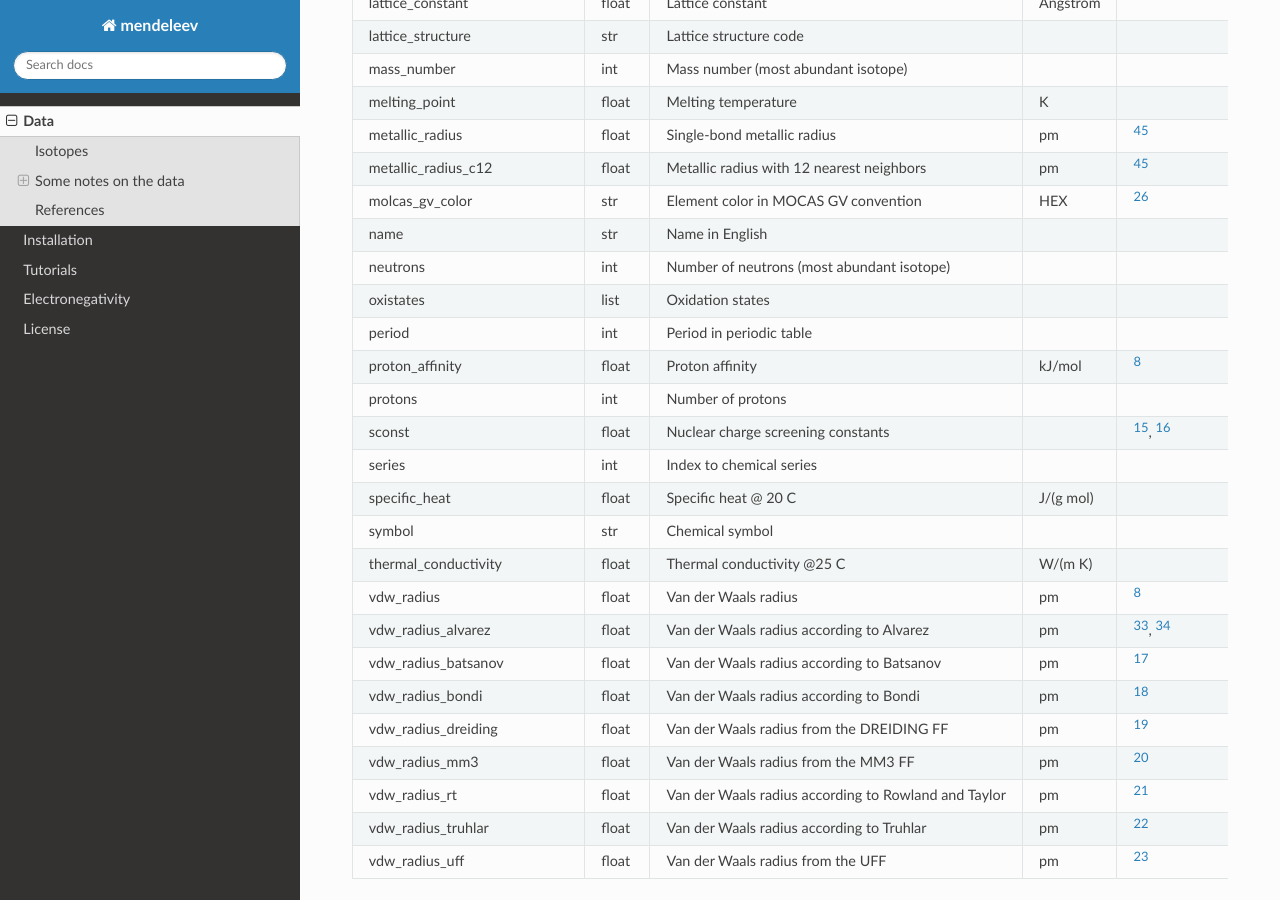
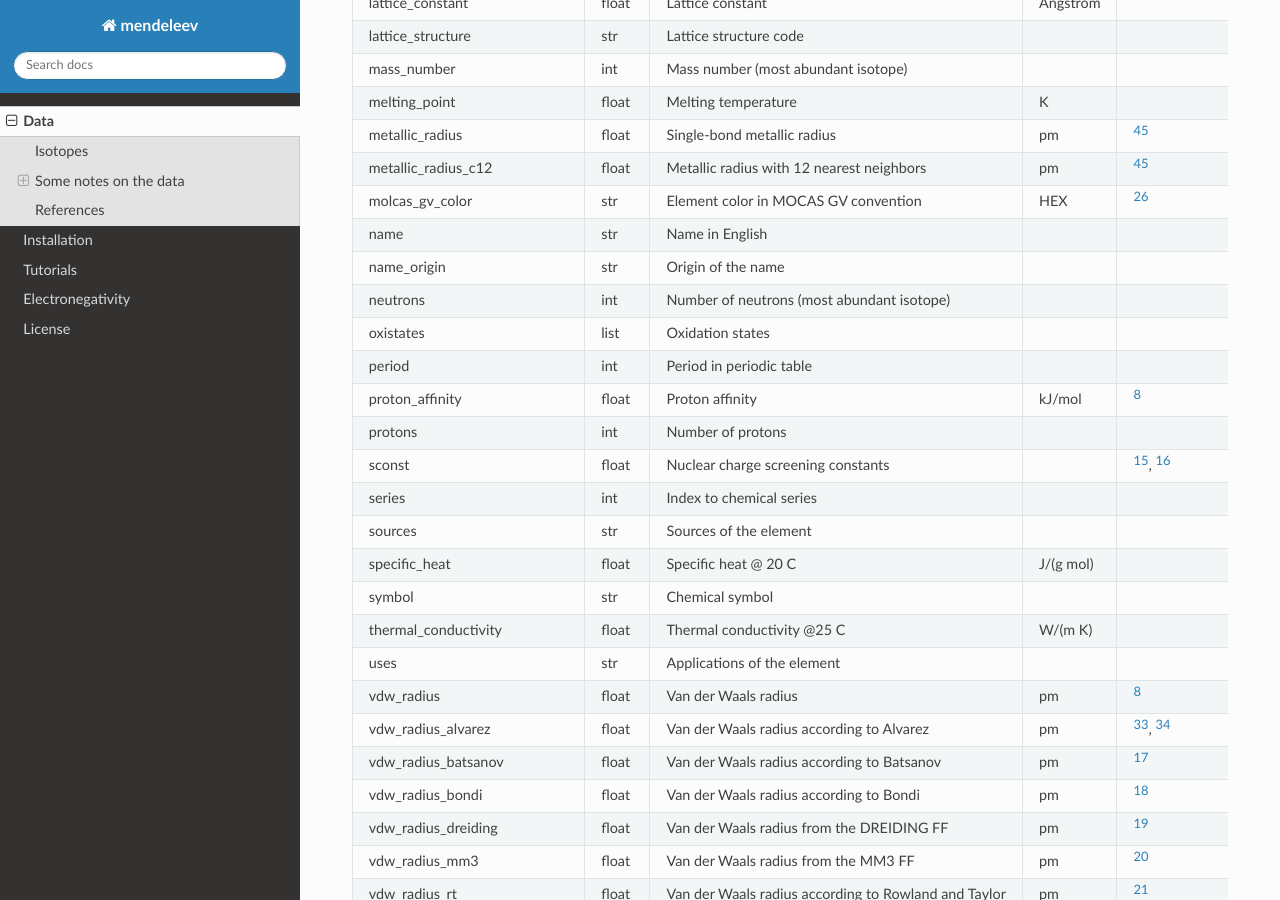
Before and after one commit to lmmentel/mendeleev, a Sphinx documentation site: the page built from docs/source/data.rst, in a window 1280 px wide and 900 px high, scrolled down 1805 px. Built offline with Sphinx 7.4.7 and the Read the Docs theme 2.0.0, drawn with Linux system fonts in a browser that asks for light colours; pages that are not in the unit, such as notebooks, are missing from menus; the version number could not be read and is left out.

Commit message:
updated readme and docs

```diff
--- a/README.rst
+++ b/README.rst
@@ -169,6 +169,8 @@ The following data are currently available:
 +-------------------------------+-------+------------------------------------------------------+----------+-------------+
 | name                          | str   | Name in English                                      |          |             |
 +-------------------------------+-------+------------------------------------------------------+----------+-------------+
+| name_origin                   | str   | Origin of the name                                   |          |             |
++-------------------------------+-------+------------------------------------------------------+----------+-------------+
 | neutrons                      | int   | Number of neutrons (most abundant isotope)           |          |             |
 +-------------------------------+-------+------------------------------------------------------+----------+-------------+
 | oxistates                     | list  | Oxidation states                                     |          |             |
@@ -183,11 +185,15 @@ The following data are currently available:
 +-------------------------------+-------+------------------------------------------------------+----------+-------------+
 | series                        | int   | Index to chemical series                             |          |             |
 +-------------------------------+-------+------------------------------------------------------+----------+-------------+
+| sources                       | str   | Sources of the element                               |          |             |
++-------------------------------+-------+------------------------------------------------------+----------+-------------+
 | specific_heat                 | float | Specific heat @ 20 C                                 | J/(g mol)|             |
 +-------------------------------+-------+------------------------------------------------------+----------+-------------+
 | symbol                        | str   | Chemical symbol                                      |          |             |
 +-------------------------------+-------+------------------------------------------------------+----------+-------------+
 | thermal_conductivity          | float | Thermal conductivity @25 C                           | W/(m K)  |             |
++-------------------------------+-------+------------------------------------------------------+----------+-------------+
+| uses                          | str   | Applications of the element                          |          |             |
 +-------------------------------+-------+------------------------------------------------------+----------+-------------+
 | vdw_radius                    | float | Van der Waals radius                                 | pm       | [8]_        |
 +-------------------------------+-------+------------------------------------------------------+----------+-------------+
--- a/docs/source/data.rst
+++ b/docs/source/data.rst
@@ -116,6 +116,8 @@ The followig data are currently available:
 +-------------------------------+-------+------------------------------------------------------+----------+-------------+
 | name                          | str   | Name in English                                      |          |             |
 +-------------------------------+-------+------------------------------------------------------+----------+-------------+
+| name_origin                   | str   | Origin of the name                                   |          |             |
++-------------------------------+-------+------------------------------------------------------+----------+-------------+
 | neutrons                      | int   | Number of neutrons (most abundant isotope)           |          |             |
 +-------------------------------+-------+------------------------------------------------------+----------+-------------+
 | oxistates                     | list  | Oxidation states                                     |          |             |
@@ -130,11 +132,15 @@ The followig data are currently available:
 +-------------------------------+-------+------------------------------------------------------+----------+-------------+
 | series                        | int   | Index to chemical series                             |          |             |
 +-------------------------------+-------+------------------------------------------------------+----------+-------------+
+| sources                       | str   | Sources of the element                               |          |             |
++-------------------------------+-------+------------------------------------------------------+----------+-------------+
 | specific_heat                 | float | Specific heat @ 20 C                                 | J/(g mol)|             |
 +-------------------------------+-------+------------------------------------------------------+----------+-------------+
 | symbol                        | str   | Chemical symbol                                      |          |             |
 +-------------------------------+-------+------------------------------------------------------+----------+-------------+
 | thermal_conductivity          | float | Thermal conductivity @25 C                           | W/(m K)  |             |
++-------------------------------+-------+------------------------------------------------------+----------+-------------+
+| uses                          | str   | Applications of the element                          |          |             |
 +-------------------------------+-------+------------------------------------------------------+----------+-------------+
 | vdw_radius                    | float | Van der Waals radius                                 | pm       | [8]_        |
 +-------------------------------+-------+------------------------------------------------------+----------+-------------+
```
